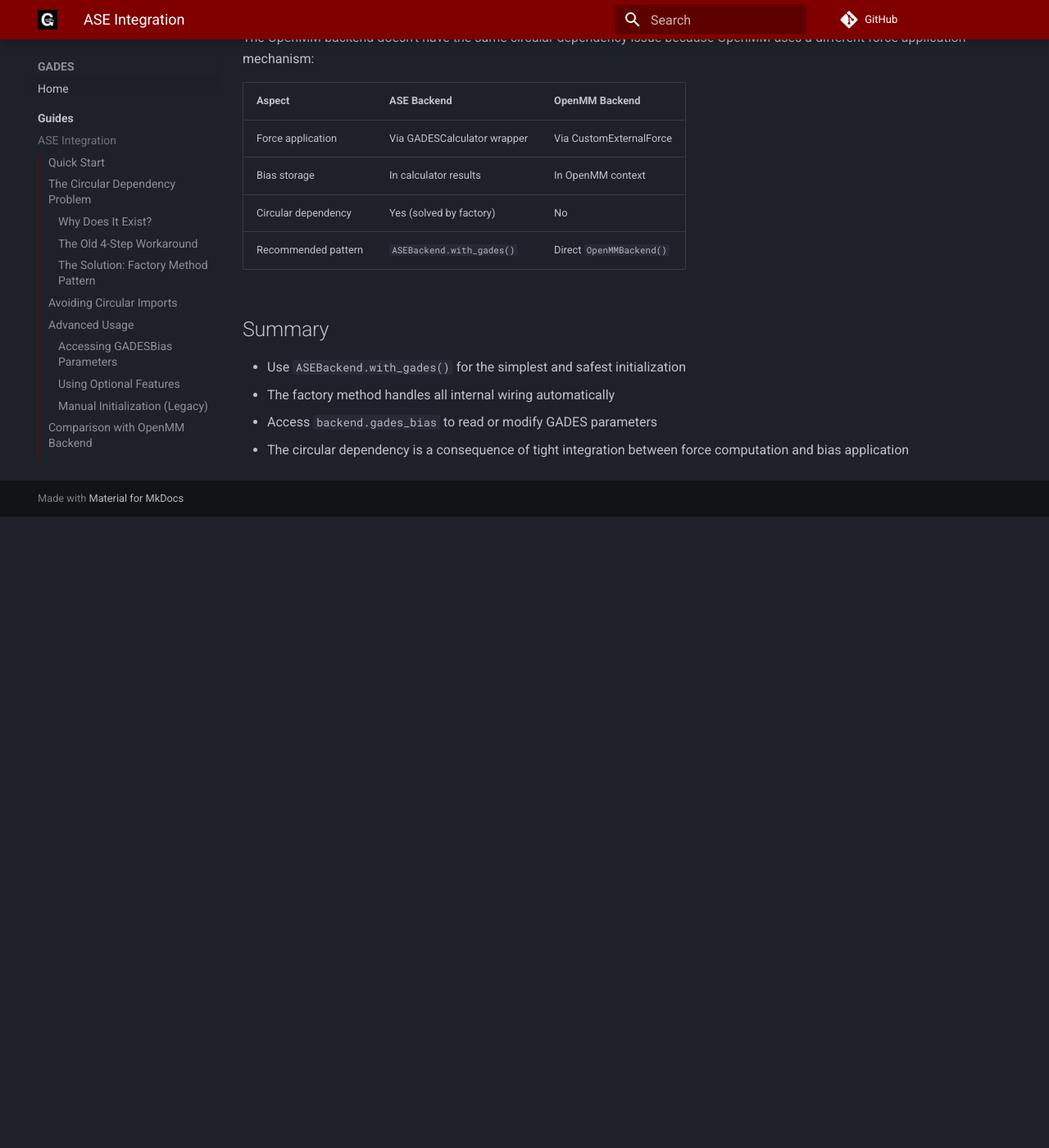
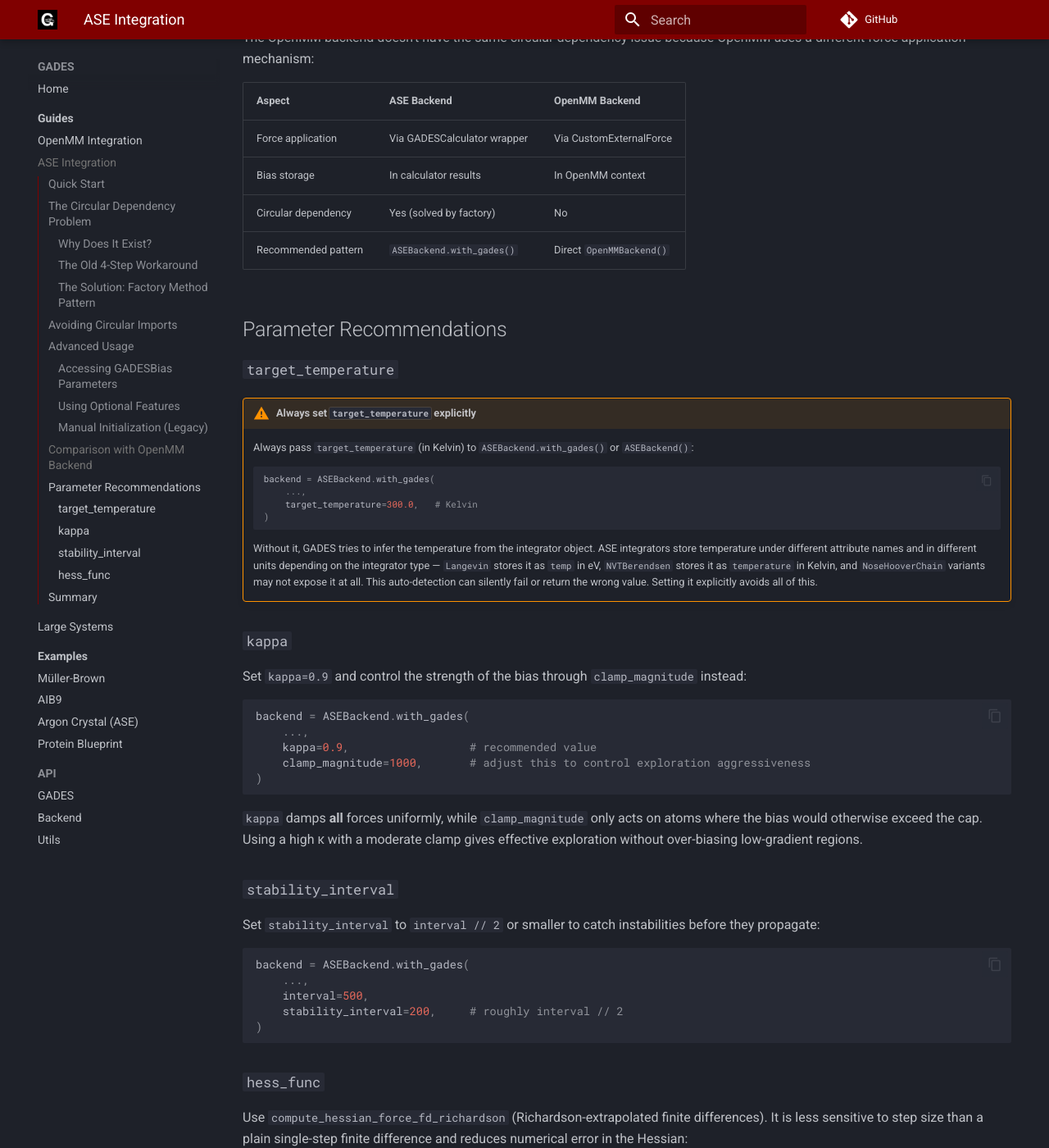
Before and after one commit to arminshzd/GADES, an MkDocs documentation site: the page built from docs/docs/guides/ase_integration.md, in a window 1280 px wide and 1400 px high, scrolled down 5654 px. Shown: the whole window at 82% size. Built offline with MkDocs 1.6.1 and Material for MkDocs 9.7.7, drawn with Linux system fonts in a browser that asks for light colours; comment, search, counter and statistics services are not loaded; before the commit the page ends 6284 px from its top, so only the background shows below that; some of the changed text lies outside the part shown.

Commit message:
update docs

````diff
--- a/docs/docs/guides/ase_integration.md
+++ b/docs/docs/guides/ase_integration.md
@@ -275,9 +275,64 @@ The OpenMM backend doesn't have the same circular dependency issue because OpenM
 | Circular dependency | Yes (solved by factory) | No |
 | Recommended pattern | `ASEBackend.with_gades()` | Direct `OpenMMBackend()` |
 
+## Parameter Recommendations
+
+### `target_temperature`
+
+!!! warning "Always set `target_temperature` explicitly"
+    Always pass `target_temperature` (in Kelvin) to `ASEBackend.with_gades()` or `ASEBackend()`:
+
+    ```python
+    backend = ASEBackend.with_gades(
+        ...,
+        target_temperature=300.0,   # Kelvin
+    )
+    ```
+
+    Without it, GADES tries to infer the temperature from the integrator object. ASE integrators store temperature under different attribute names and in different units depending on the integrator type — `Langevin` stores it as `temp` in eV, `NVTBerendsen` stores it as `temperature` in Kelvin, and `NoseHooverChain` variants may not expose it at all. This auto-detection can silently fail or return the wrong value. Setting it explicitly avoids all of this.
+
+### `kappa`
+
+Set `kappa=0.9` and control the strength of the bias through `clamp_magnitude` instead:
+
+```python
+backend = ASEBackend.with_gades(
+    ...,
+    kappa=0.9,                  # recommended value
+    clamp_magnitude=1000,       # adjust this to control exploration aggressiveness
+)
+```
+
+`kappa` damps **all** forces uniformly, while `clamp_magnitude` only acts on atoms where the bias would otherwise exceed the cap. Using a high κ with a moderate clamp gives effective exploration without over-biasing low-gradient regions.
+
+### `stability_interval`
+
+Set `stability_interval` to `interval // 2` or smaller to catch instabilities before they propagate:
+
+```python
+backend = ASEBackend.with_gades(
+    ...,
+    interval=500,
+    stability_interval=200,     # roughly interval // 2
+)
+```
+
+### `hess_func`
+
+Use `compute_hessian_force_fd_richardson` (Richardson-extrapolated finite differences). It is less sensitive to step size than a plain single-step finite difference and reduces numerical error in the Hessian:
+
+```python
+from GADES.utils import compute_hessian_force_fd_richardson as hessian
+
+backend = ASEBackend.with_gades(..., hess_func=hessian)
+```
+
+---
+
 ## Summary
 
 - Use `ASEBackend.with_gades()` for the simplest and safest initialization
 - The factory method handles all internal wiring automatically
 - Access `backend.gades_bias` to read or modify GADES parameters
+- Always set `target_temperature` explicitly — auto-detection from the integrator is fragile
 - The circular dependency is a consequence of tight integration between force computation and bias application
--- a/docs/mkdocs.yml
+++ b/docs/mkdocs.yml
@@ -51,6 +51,7 @@ nav:
   - Home: index.md
   - Guides:
     - guides/index.md
+    - OpenMM Integration: guides/openmm_integration.md
     - ASE Integration: guides/ase_integration.md
     - Large Systems: guides/large_systems.md
   - Examples:
````
Also changed, not shown: docs/docs/guides/index.md (+11 -0 lines), docs/docs/guides/openmm_integration.md (added, +251 -0 lines), docs/docs/index.md (+23 -0 lines).
